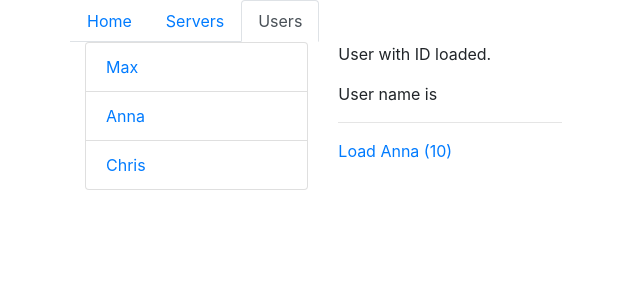
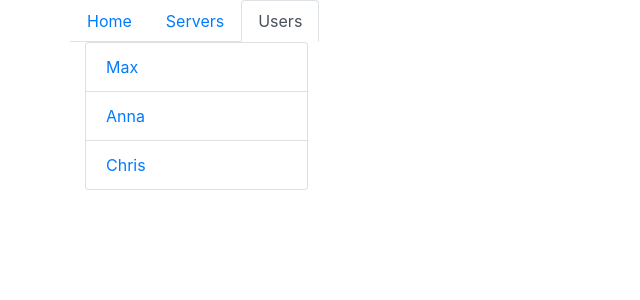
Before and after one commit to nxsharma/angserverupdate, an Angular app: page /users in a window 1280 px wide. Shown: the top 300 px of the page, without its empty margins (0-640 px from the left). Built offline with nearby package versions, Linux system fonts and the light colour scheme.

Commit message:
add child route to users in appmodule.ts and then remove app-user component and replace with router outlet

```diff
--- a/src/app/app.module.ts
+++ b/src/app/app.module.ts
@@ -15,8 +15,9 @@
 
 const appRoutes: Routes = [
   {path: '', component: HomeComponent},
-  {path: 'users', component: UsersComponent} ,
-  {path: 'users/:id/:name', component: UserComponent},
+  {path: 'users', component: UsersComponent, children:[
+    {path: ':id/:name', component: UserComponent}
+  ]} ,
   {path: 'servers', component: ServersComponent, children:[
     {path: ':id', component: ServerComponent} ,
     {path: ':id/edit', component: EditServerComponent}
--- a/src/app/users/users.component.html
+++ b/src/app/users/users.component.html
@@ -11,6 +11,7 @@
       </div>
     </div>
     <div class="col-xs-12 col-sm-4">
-      <app-user></app-user>
+      <!-- <app-user></app-user> -->
+      <router-outlet></router-outlet>
     </div>
   </div>
```
